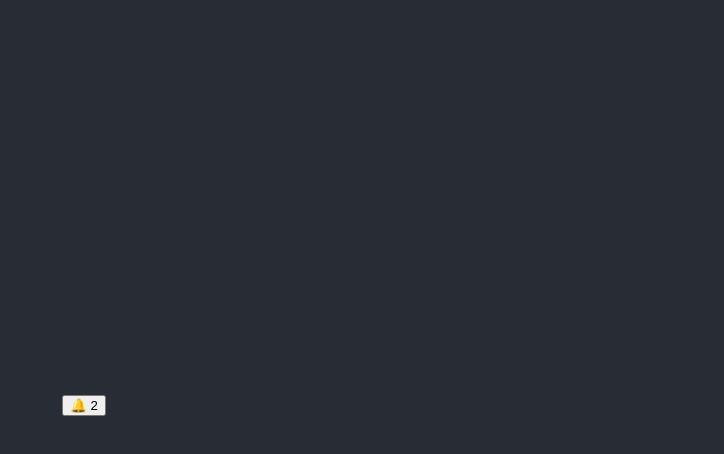
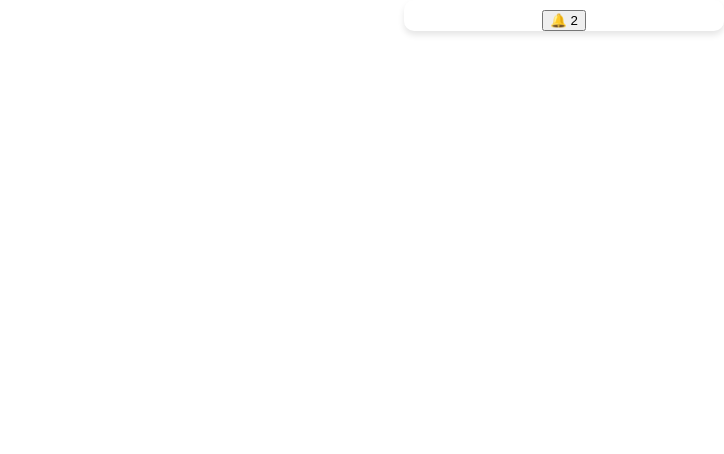
Before and after one commit to barrett38/Notifications-Dropdown, a React (Create React App) app: page / in a window 1280 px wide. Shown: the top 454 px of the page, without its empty margins (556-1280 px from the left). Built offline with nearby package versions, Linux system fonts and the light colour scheme.

Commit message:
Adjusting CSS

```diff
--- a/src/App.css
+++ b/src/App.css
@@ -14,7 +14,7 @@
 }
 
 .App-header {
-  background-color: #282c34;
+  background-color: transparent;
   min-height: 100vh;
   display: flex;
   flex-direction: column;
@@ -38,12 +38,14 @@
 }
 
 .navbar {
-  display: flex;
-  justify-content: space-between;
-  align-items: center;
-  padding: 10px 20px;
-  background-color: #282c34;
-  color: white;
+  position: fixed;
+  top: 0;
+  right: 0;
+  width: 320px;
+  background: white;
+  border-radius: 10px;
+  box-shadow: 0 4px 6px rgba(0, 0, 0, 0.1);
+  overflow: hidden;
 }
 
 .navbar h1 {
--- a/src/components/NotificationsDropdown/NotificationsDropdown.css
+++ b/src/components/NotificationsDropdown/NotificationsDropdown.css
@@ -23,9 +23,6 @@
 }
 
 .dropdown {
-  position: absolute;
-  top: 40px;
-  right: 0;
   width: 320px;
   background: white;
   border-radius: 10px;
```
